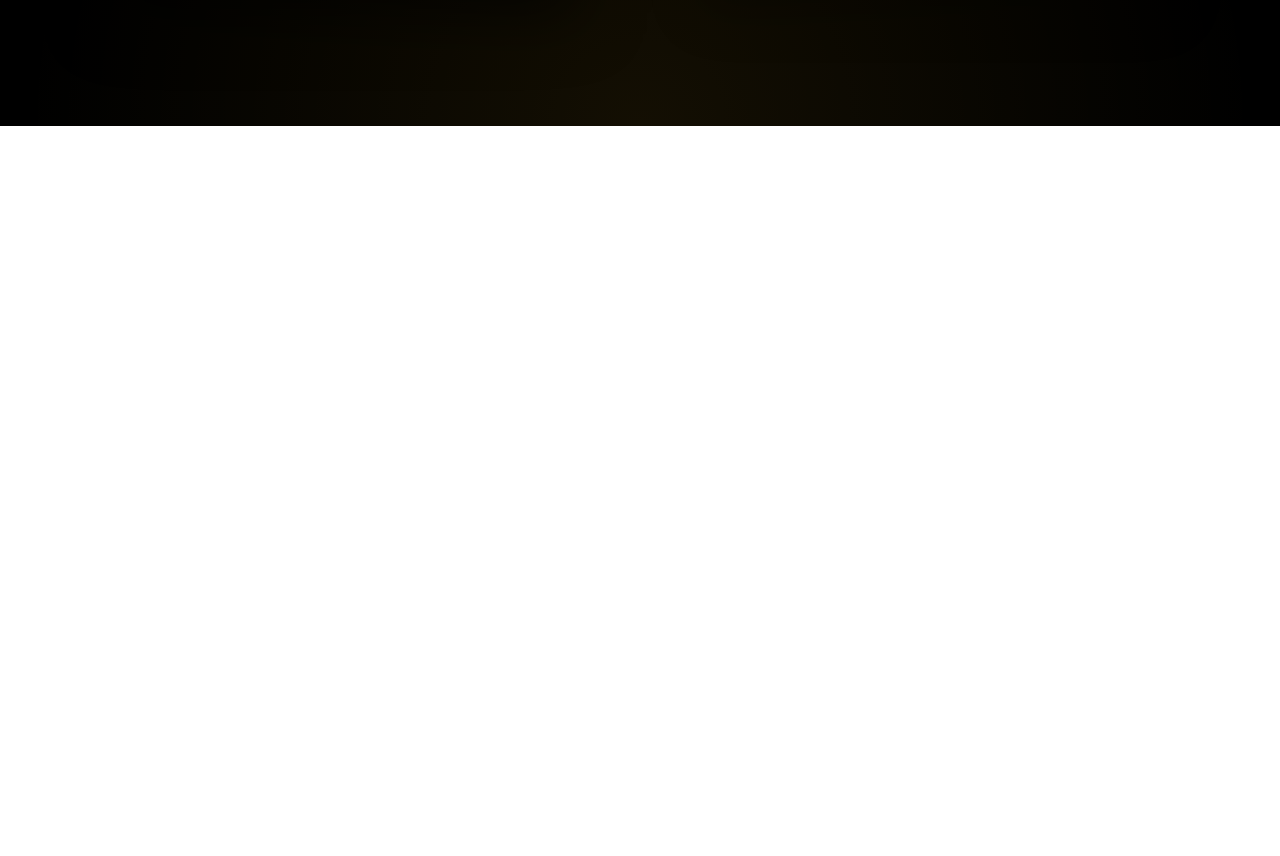
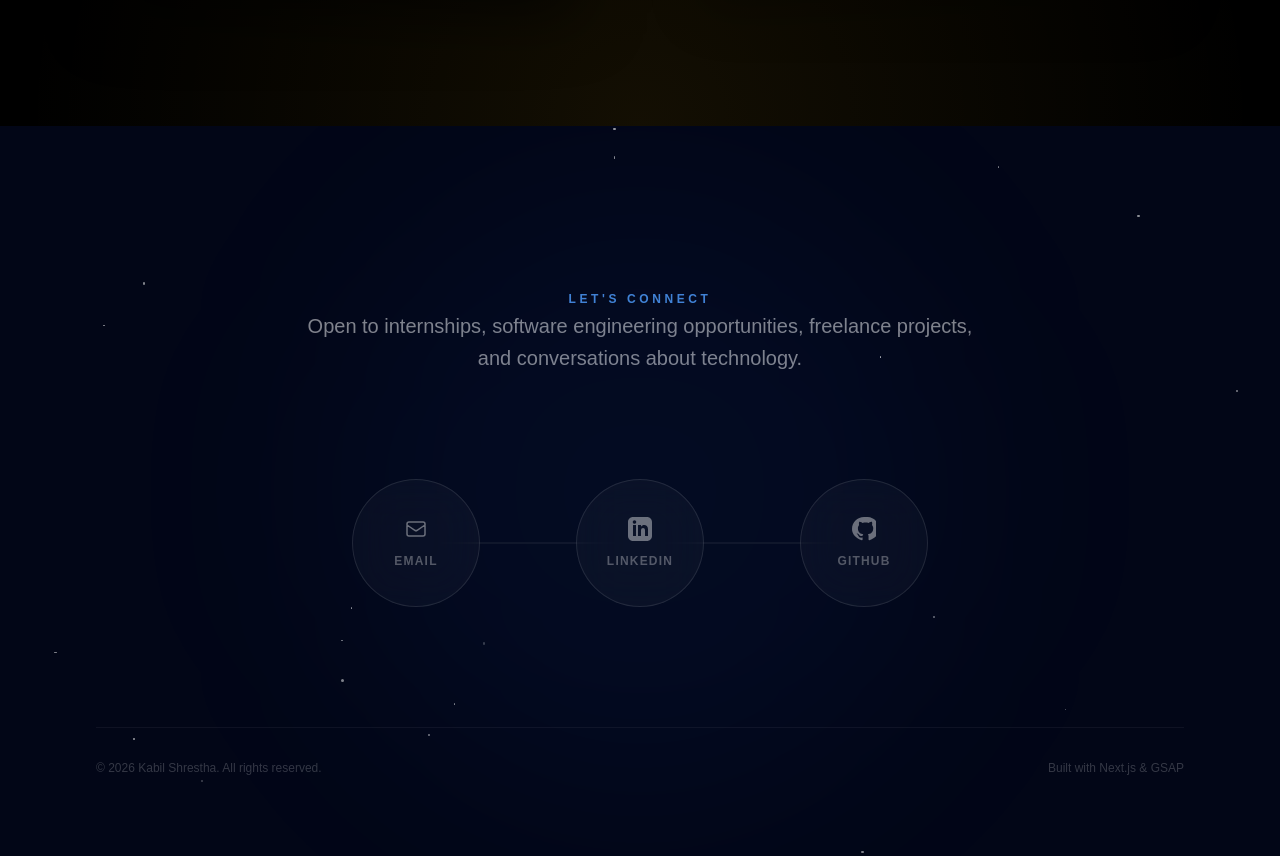
Before and after one commit to Kabilshr/Portfolio, a Next.js app in the folder portfolio/: page / in a window 1280 px wide. Shown: the part 4780-5636 px from the top of the page. Before the commit the page ends 4906 px from the top, so only its background shows below. Built offline with nearby package versions, Linux system fonts and the light colour scheme.

Commit message:
contact section created

```diff
--- a/portfolio/app/page.tsx
+++ b/portfolio/app/page.tsx
@@ -2,6 +2,7 @@ import Hero from "@/components/hero";
 import Journey from "@/components/journey";
 import Projects from "@/components/projects";
 import About from "@/components/about";
+import Contact from "@/components/contact";
 
 export default function Home() {
   return (
@@ -10,6 +11,7 @@ export default function Home() {
       <Projects />
       <Journey />
       <About />
+      <Contact />
     </main>
   );
 }
--- /dev/null
+++ b/portfolio/components/contact.tsx
@@ -0,0 +1,201 @@
+"use client";
+
+import { useEffect, useRef, useState } from "react";
+import Link from "next/link";
+import gsap from "gsap";
+import { ScrollTrigger } from "gsap/ScrollTrigger";
+
+gsap.registerPlugin(ScrollTrigger);
+
+interface ContactNode {
+  label: string;
+  href: string;
+  icon: React.ReactNode;
+}
+
+interface Star {
+  id: number;
+  width: string;
+  height: string;
+  top: string;
+  left: string;
+  opacity: number;
+  delay: string;
+  duration: string;
+}
+
+const contactLinks: ContactNode[] = [
+  {
+    label: "Email",
+    href: "mailto:kabilshrestha06@gmail.com",
+    icon: (
+      <svg className="w-6 h-6" fill="none" viewBox="0 0 24 24" stroke="currentColor">
+        <path strokeLinecap="round" strokeLinejoin="round" strokeWidth={1.5} d="M3 8l7.89 5.26a2 2 0 002.22 0L21 8M5 19h14a2 2 0 002-2V7a2 2 0 00-2-2H5a2 2 0 00-2 2v10a2 2 0 002 2z" />
+      </svg>
+    ),
+  },
+  {
+    label: "LinkedIn",
+    href: "https://www.linkedin.com/in/kabil-shrestha-049845285",
+    icon: (
+      <svg className="w-6 h-6" fill="currentColor" viewBox="0 0 24 24">
+        <path d="M19 0h-14c-2.761 0-5 2.239-5 5v14c0 2.761 2.239 5 5 5h14c2.762 0 5-2.239 5-5v-14c0-2.761-2.238-5-5-5zm-11 19h-3v-11h3v11zm-1.5-12.268c-.966 0-1.75-.79-1.75-1.764s.784-1.764 1.75-1.764 1.75.79 1.75 1.764-.783 1.764-1.75 1.764zm13.5 12.268h-3v-5.604c0-3.368-4-3.113-4 0v5.604h-3v-11h3v1.765c1.396-2.586 7-2.777 7 2.476v6.759z" />
+      </svg>
+    ),
+  },
+  {
+    label: "GitHub",
+    href: "https://github.com/Kabilshr",
+    icon: (
+      <svg className="w-6 h-6" fill="currentColor" viewBox="0 0 24 24">
+        <path d="M12 0c-6.626 0-12 5.373-12 12 0 5.302 4.288 9.638 9.788 11.174.6.101.82-.258.82-.577 0-.285-.021-1.04-.032-2.042-3.338.724-4.042-1.61-4.042-1.61-.546-1.387-1.333-1.756-1.333-1.756-1.089-.745.083-.729.083-.729 1.205.084 1.839 1.237 1.839 1.237 1.07 1.834 2.807 1.304 3.492.997.107-.775.418-1.305.762-1.604-2.665-.305-5.467-1.334-5.467-5.931 0-1.311.469-2.381 1.236-3.221-.124-.303-.535-1.524.117-3.176 0 0 1.008-.322 3.301 1.23.957-.266 1.983-.399 3.003-.404 1.02.005 2.047.138 3.006.404 2.291-1.552 3.297-1.23 3.297-1.23.653 1.653.242 2.874.118 3.176.77.84 1.235 1.911 1.235 3.221 0 4.609-2.807 5.624-5.479 5.921.43.372.823 1.102.823 2.222 0 1.606-.015 2.896-.015 3.286 0 .322.218.694.825.576 5.5-1.54 9.782-5.872 9.782-11.174 0-6.627-5.373-12-12-12z" />
+      </svg>
+    ),
+  },
+];
+
+export default function Contact() {
+  const sectionRef = useRef<HTMLDivElement>(null);
+  const nodesRef = useRef<(HTMLAnchorElement | null)[]>([]);
+  const linesRef = useRef<(SVGLineElement | null)[]>([]);
+  const [stars, setStars] = useState<Star[]>([]);
+
+  useEffect(() => {
+    // Generate stars only on the client to avoid hydration mismatch
+    const generatedStars = [...Array(20)].map((_, i) => ({
+      id: i,
+      width: Math.random() * 2 + 1 + "px",
+      height: Math.random() * 2 + 1 + "px",
+      top: Math.random() * 100 + "%",
+      left: Math.random() * 100 + "%",
+      opacity: Math.random() * 0.5 + 0.2,
+      delay: Math.random() * 3 + "s",
+      duration: Math.random() * 3 + 2 + "s",
+    }));
+    setStars(generatedStars);
+
+    const ctx = gsap.context(() => {
+      // Reveal nodes sequentially
+      gsap.fromTo(
+        nodesRef.current,
+        { opacity: 0, scale: 0.8, y: 20 },
+        {
+          opacity: 1,
+          scale: 1,
+          y: 0,
+          duration: 0.8,
+          stagger: 0.2,
+          ease: "back.out(1.7)",
+          scrollTrigger: {
+            trigger: sectionRef.current,
+            start: "top 80%",
+          },
+        }
+      );
+
+      // Draw connecting lines
+      gsap.fromTo(
+        linesRef.current,
+        { strokeDasharray: 100, strokeDashoffset: 100 },
+        {
+          strokeDashoffset: 0,
+          duration: 1.5,
+          delay: 0.5,
+          ease: "power2.inOut",
+          scrollTrigger: {
+            trigger: sectionRef.current,
+            start: "top 80%",
+          },
+        }
+      );
+    }, sectionRef);
+
+    return () => ctx.revert();
+  }, []);
+
+  return (
+    <section
+      id="contact"
+      ref={sectionRef}
+      className="relative w-full pt-40 pb-20 px-6 sm:px-12 lg:px-24 bg-[#020617] font-sans overflow-hidden"
+    >
+      {/* Midnight Cosmos Atmosphere */}
+      <div className="absolute inset-0 pointer-events-none">
+        {/* Twinkling Stars */}
+        {stars.map((star) => (
+          <div
+            key={star.id}
+            className="absolute rounded-full bg-white animate-pulse"
+            style={{
+              width: star.width,
+              height: star.height,
+              top: star.top,
+              left: star.left,
+              opacity: star.opacity,
+              animationDelay: star.delay,
+              animationDuration: star.duration,
+            }}
+          />
+        ))}
+        {/* Moonlight Glow */}
+        <div className="absolute top-1/2 left-1/2 -translate-x-1/2 -translate-y-1/2 w-[600px] h-[600px] bg-blue-500/5 blur-[120px] rounded-full" />
+      </div>
+
+      <div className="max-w-7xl mx-auto flex flex-col items-center text-center space-y-16">
+
+        {/* Header */}
+        <div className="space-y-6 max-w-2xl">
+          <span className="text-blue-400/80 text-xs font-bold uppercase tracking-[0.3em]">
+            Let's Connect
+          </span>
+          <p className="text-lg sm:text-xl text-white/50 leading-relaxed font-light">
+            Open to internships, software engineering opportunities, freelance projects, and conversations about technology.
+          </p>
+        </div>
+
+        {/* Contact Constellation */}
+        <div className="relative w-full max-w-2xl mx-auto pt-10 pb-10 flex flex-col sm:flex-row justify-center items-center gap-12 sm:gap-24">
+
+          {/* Connecting Lines (Desktop) */}
+          <div className="absolute hidden sm:block inset-0 pointer-events-none z-0">
+             <div className="absolute top-1/2 left-[20%] right-[20%] h-px bg-white/10 -translate-y-1/2" />
+          </div>
+
+          {/* Connecting Line (Mobile) */}
+          <div className="absolute sm:hidden top-24 bottom-24 left-1/2 -translate-x-1/2 w-px bg-white/10 z-0" />
+
+          {contactLinks.map((node, index) => (
+            <Link
+              key={node.label}
+              href={node.href}
+              target="_blank"
+              rel="noopener noreferrer"
+              ref={(el) => (nodesRef.current[index] = el)}
+              className="group relative z-10 w-32 h-32 flex flex-col items-center justify-center rounded-full bg-white/[0.03] border border-white/10 backdrop-blur-xl transition-all duration-500 hover:bg-white/[0.08] hover:border-white/30 hover:shadow-[0_0_30px_rgba(59,130,246,0.2)] hover:-translate-y-2 shrink-0"
+            >
+              {/* Node Glow */}
+              <div className="absolute inset-0 rounded-full bg-blue-500/0 group-hover:bg-blue-500/5 transition-all duration-500" />
+
+              <div className="relative flex flex-col items-center space-y-3">
+                <div className="flex items-center justify-center w-6 h-6 text-white/40 group-hover:text-white group-hover:scale-110 transition-all duration-500">
+                  {node.icon}
+                </div>
+                <span className="text-[10px] sm:text-xs font-bold uppercase tracking-widest text-white/30 group-hover:text-white/80 transition-colors">
+                  {node.label}
+                </span>
+              </div>
+            </Link>
+          ))}
+
+        </div>
+
+      </div>
+
+      {/* Footer / Copyright */}
+      <div className="mt-20 pt-8 border-t border-white/5 flex flex-col sm:flex-row justify-between items-center gap-4 text-white/20 text-xs font-medium">
+        <p>© 2026 Kabil Shrestha. All rights reserved.</p>
+        <p>Built with Next.js & GSAP</p>
+      </div>
+    </section>
+  );
+}
```
